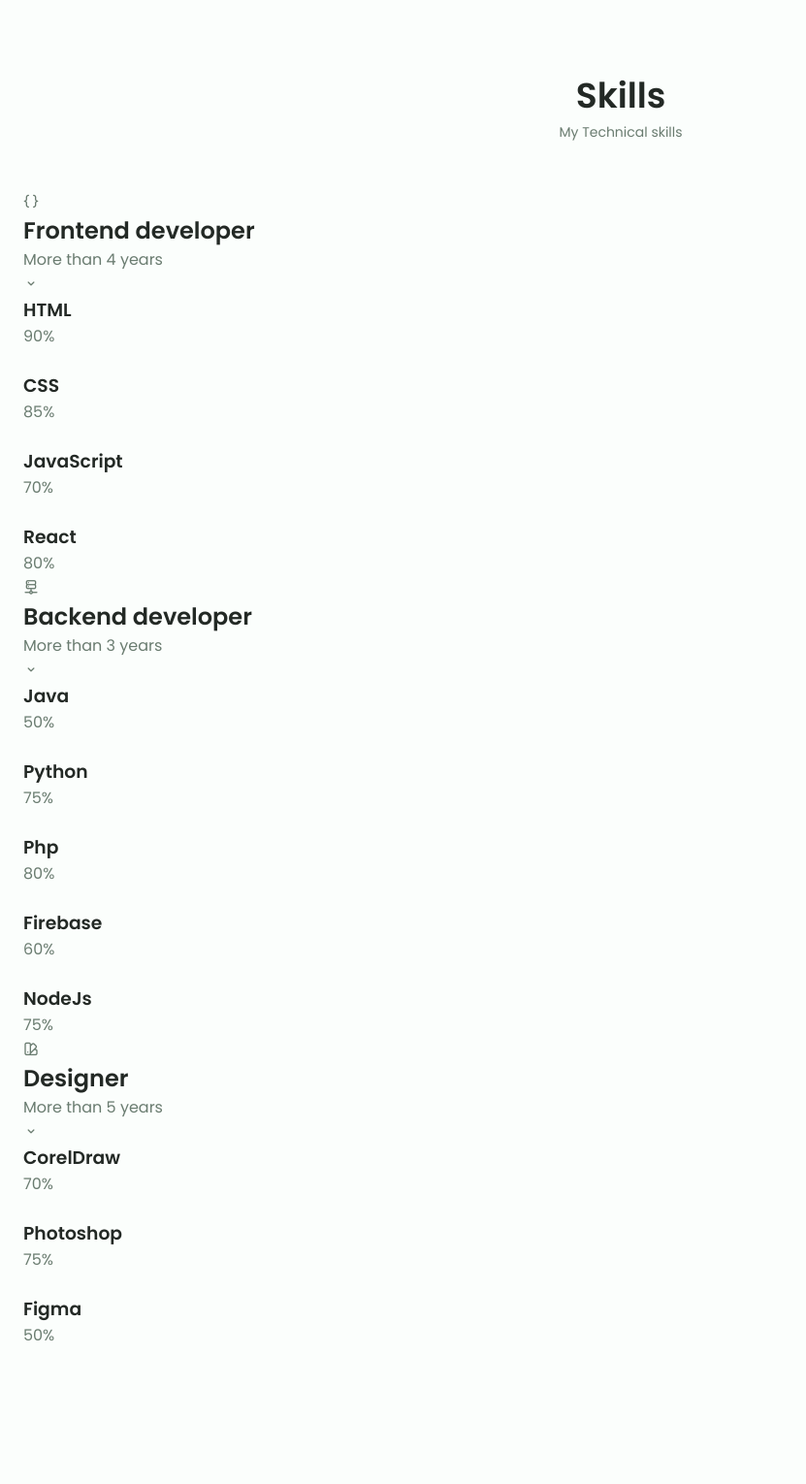
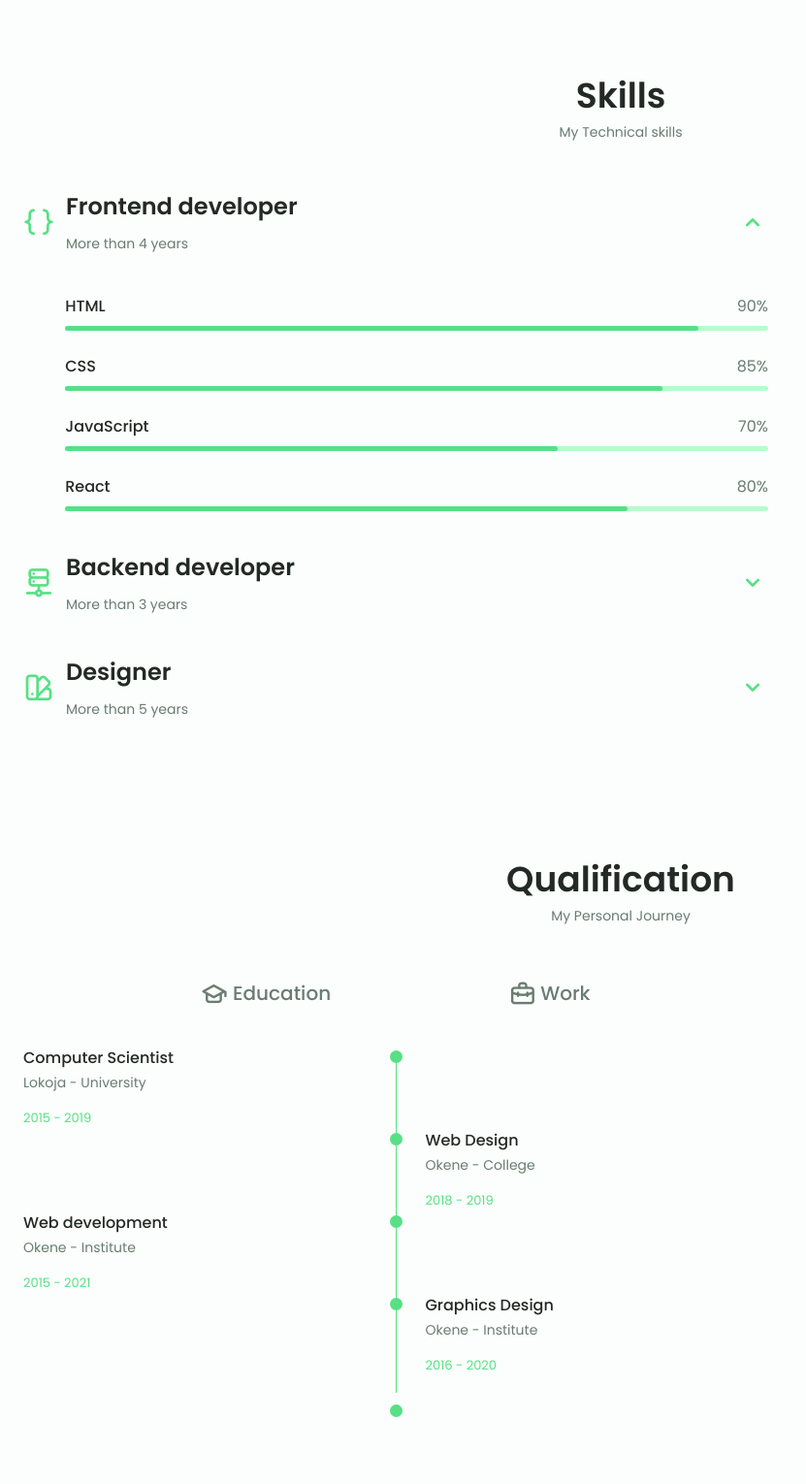
Before and after one commit to Abdul017/my-portfolio, a PHP site: page / in a window 1280 px wide. Shown: the part 1843-3373 px from the top of the page at 97% size, without its empty margins (0-831 px from the left). Before the commit the page ends 3226 px from the top, so only its background shows below. Run offline with PHP 8.4, Linux system fonts and the light colour scheme.

Commit message:
Added The Qualification section with styling and tabs

```diff
--- a/assets/css/style.css
+++ b/assets/css/style.css
@@ -13,6 +13,7 @@
 /* Hue is a degree on the color wheel from 0 to 360. 0 is red, 120 is green and 240 blue */
 
     /* HSL COLOR MODE */
+
 
     --first-color: hsl(var(--hue-color), 69%, 61%);
     --first-color-second: hsl(var(--hue-color), 69%, 61%);
@@ -405,3 +406,210 @@
 }
 
 /* skills */
+.skills__container{
+    row-gap: 0;
+}
+
+.skills__header{
+    display: flex;
+    align-items: center;
+    margin-bottom: var(--mb-2-5);
+    cursor: pointer;
+}
+
+.skills__icon,
+.skills__arrow{
+    font-size: 2rem;
+    color: var(--first-color);
+}
+
+.skills__icon{
+    margin-right: var(--mb-0-75);
+}
+
+.skills__title{
+    font-size: var(--h3-font-size);
+}
+
+.skills__subtitle{
+    font-size: var(--small-font-size);
+    color: var(--text-color-lighter);
+}
+
+.skills__arrow{
+    margin-left: auto;
+    transition: .4s;
+}
+
+.skills__list{
+    row-gap: 1.5rem;
+    padding-left: 2.7rem;
+}
+
+.skills__titles{
+    display: flex;
+    justify-content: space-between;
+    margin-bottom: var(--mb-0-5);
+}
+.skills__name{
+    font-size: var(--normal-font-size);
+    font-weight: var(--font-medium);
+}
+
+.skills__bar,
+.skills__percentage{
+    height: 5px;
+    border-radius: .25rem;
+}
+
+.skills__bar{
+    background-color: var(--first-color-lighter);
+}
+
+.skills__percentage{
+    display: block;
+    background-color: var(--first-color);
+}
+
+.skills__html{
+    width: 90%;
+}
+
+.skills__css{
+    width: 85%;
+}
+
+.skills__js{
+    width: 70%;
+}
+
+.skills__react{
+    width: 80%;
+}
+
+.skills__java{
+    width: 50%;
+}
+
+.skills__python{
+    width: 75%;
+}
+
+.skills__php{
+    width: 80%;
+}
+
+.skills__firebase{
+    width: 60%;
+}
+
+.skills__node{
+    width: 75%;
+}
+
+.skills__corel{
+    width: 70%;
+}
+
+.skills__photoshop{
+    width: 75%;
+}
+
+.skills__figma{
+    width: 50%;
+}
+
+.skills__close .skills__list{
+    height: 0;
+    overflow: hidden;
+}
+
+.skills__open .skills__list{
+    height: max-content;
+    margin-bottom: var(--mb-2-5);
+}
+
+.skills__open .skills__arrow{
+    transform: rotate(-180deg);
+}
+/* Qualification */
+
+.qualification__tabs{
+    display: flex;
+    justify-content: space-evenly;
+    margin-bottom: var(--mb-2);
+}
+
+.qualification__button{
+    font-size: var(--h3-font-size);
+    font-weight: var(--font-medium);
+    cursor: pointer;
+}
+
+.qualification__button:hover{
+    color: var(--first-color);
+}
+
+.qualification__icon{
+    font-size: 1.8rem;
+    margin-right: var(--mb-0-25);
+}
+
+.qualification__data{
+    display: grid;
+    grid-template-columns: 1fr max-content 1fr;
+    column-gap: 1.5rem;
+}
+
+.qualification__title{
+    font-size: var(--normal-font-size);
+    font-weight: var(--font-medium);
+}
+
+.qualification__subtitle{
+    display: inline-block;
+    font-size: var(--small-font-size);
+    margin-bottom: var(--mb-1);
+
+}
+
+.qualification__calender{
+    font-size: var(--smaller-font-size);
+    color: var(--text-color-light);
+}
+
+.qualification__rounder{
+    display: inline-block;
+    width: 13px;
+    height: 13px;
+    background-color: var(--first-color);
+    border-radius: 50%;
+}
+
+.qualification__line{
+    display: block;
+    width: 1px;
+    height: 100%;
+    background-color: var(--first-color);
+    transform: translate(6px, -7px);
+}
+
+
+.qualification__content{
+    display: none;
+}
+
+.qualification__active[data-content]{
+    display: block;
+}
+
+.qualification__button .qualification__active{
+    color: var(--first-color);
+}
+/* Services */
+
+
+/* Active Modal */
+
+
+/* PORTFOLIO */
--- a/assets/js/main.js
+++ b/assets/js/main.js
@@ -24,3 +24,49 @@
 }
 
 navLink.forEach(n => n.addEventListener('click', linkAction))
+
+// Accordion Skills
+const skillsContent = document.getElementsByClassName('skills__content'),
+    skillsHeader = document.querySelectorAll('.skills__header')
+
+function toggleSkills(){
+    let itemClass = this.parentNode.className
+
+    for(i= 0; i < skillsContent.length; i++){
+        skillsContent[i].className = 'skills__content skills__close'
+    }
+
+    if(itemClass === 'skills__content skills__close'){
+        this.parentNode.className = 'skills__content skills__open'
+    }
+
+}
+
+
+skillsHeader.forEach((el) => {
+    el.addEventListener('click', toggleSkills)
+})
+
+
+// Qualification tabs
+
+const tabs = document.querySelectorAll('[data-target]'),
+    tabContents = document.querySelectorAll('[data-content]')
+
+tabs.forEach(tab => {
+    tab.addEventListener('click', () => {
+        const target = document.querySelector(tab.dataset.target)
+
+
+        tabContents.forEach(tabContent => {
+            tabContent.classList.remove('qualification__active')
+        })
+        target.classList.add('qualification__active')
+
+        tab.forEach(tab => {
+            tab.classList.remove('qualification__active')
+        })
+
+        tab.classList.add('qualification__active')
+    })
+})
--- a/index.html
+++ b/index.html
@@ -172,11 +172,11 @@
             <div class="skills__container container grid">
                 <div>
                     <!-- skill 1 -->
-                    <div class="skills__content">
+                    <div class="skills__content skills__open">
                         <div class="skills__header">
                             <i class="uil uil-brackets-curly skills__icon"></i>
                             <div>
-                                <h1 class="skills__title">Frontend developer</h1>
+                                <h1 class="skills__titles">Frontend developer</h1>
                                 <span class="skills__subtitle">More than 4 years</span>
                             </div>
 
@@ -184,7 +184,7 @@
                         </div>
                         <div class="skills__list grid">
                             <div class="skills__data">
-                                <div class="skills__title">
+                                <div class="skills__titles">
                                     <h3 class="skills__name">HTML</h3>
                                     <span class="skills__number">90%</span>
                                 </div>
@@ -193,7 +193,7 @@
                                 </div>
                             </div>
                             <div class="skills__data">
-                                <div class="skills__title">
+                                <div class="skills__titles">
                                     <h3 class="skills__name">CSS</h3>
                                     <span class="skills__number">85%</span>
                                 </div>
@@ -202,7 +202,7 @@
                                 </div>
                             </div>
                             <div class="skills__data">
-                                <div class="skills__title">
+                                <div class="skills__titles">
                                     <h3 class="skills__name">JavaScript</h3>
                                     <span class="skills__number">70%</span>
                                 </div>
@@ -211,7 +211,7 @@
                                 </div>
                             </div>
                             <div class="skills__data">
-                                <div class="skills__title">
+                                <div class="skills__titles">
                                     <h3 class="skills__name">React</h3>
                                     <span class="skills__number">80%</span>
                                 </div>
@@ -222,11 +222,11 @@
                         </div>
                     </div>
                     <!-- skill 2 -->
-                    <div class="skills__content">
+                    <div class="skills__content skills__close">
                         <div class="skills__header">
                             <i class="uil uil-server-network skills__icon"></i>
                             <div>
-                                <h1 class="skills__title">Backend developer</h1>
+                                <h1 class="skills__titles">Backend developer</h1>
                                 <span class="skills__subtitle">More than 3 years</span>
                             </div>
 
@@ -234,7 +234,7 @@
                         </div>
                         <div class="skills__list grid">
                             <div class="skills__data">
-                                <div class="skills__title">
+                                <div class="skills__titles">
                                     <h3 class="skills__name">Java</h3>
                                     <span class="skills__number">50%</span>
                                 </div>
@@ -243,7 +243,7 @@
                                 </div>
                             </div>
                             <div class="skills__data">
-                                <div class="skills__title">
+                                <div class="skills__titles">
                                     <h3 class="skills__name">Python</h3>
                                     <span class="skills__number">75%</span>
                                 </div>
@@ -252,7 +252,7 @@
                                 </div>
                             </div>
                             <div class="skills__data">
-                                <div class="skills__title">
+                                <div class="skills__titles">
                                     <h3 class="skills__name">Php</h3>
                                     <span class="skills__number">80%</span>
                                 </div>
@@ -261,7 +261,7 @@
                                 </div>
                             </div>
                             <div class="skills__data">
-                                <div class="skills__title">
+                                <div class="skills__titles">
                                     <h3 class="skills__name">Firebase</h3>
                                     <span class="skills__number">60%</span>
                                 </div>
@@ -270,7 +270,7 @@
                                 </div>
                             </div>
                             <div class="skills__data">
-                                <div class="skills__title">
+                                <div class="skills__titles">
                                     <h3 class="skills__name">NodeJs</h3>
                                     <span class="skills__number">75%</span>
                                 </div>
@@ -281,11 +281,11 @@
                         </div>
                     </div>
                     <!-- skills 3 -->
-                    <div class="skills__content">
+                    <div class="skills__content skills__close">
                         <div class="skills__header">
                             <i class="uil uil-swatchbook skills__icon"></i>
                             <div>
-                                <h1 class="skills__title">Designer</h1>
+                                <h1 class="skills__titles">Designer</h1>
                                 <span class="skills__subtitle">More than 5 years</span>
                             </div>
 
@@ -293,7 +293,7 @@
                         </div>
                         <div class="skills__list grid">
                             <div class="skills__data">
-                                <div class="skills__title">
+                                <div class="skills__titles">
                                     <h3 class="skills__name">CorelDraw</h3>
                                     <span class="skills__number">70%</span>
                                 </div>
@@ -302,7 +302,7 @@
                                 </div>
                             </div>
                             <div class="skills__data">
-                                <div class="skills__title">
+                                <div class="skills__titles">
                                     <h3 class="skills__name">Photoshop</h3>
                                     <span class="skills__number">75%</span>
                                 </div>
@@ -311,7 +311,7 @@
                                 </div>
                             </div>
                             <div class="skills__data">
-                                <div class="skills__title">
+                                <div class="skills__titles">
                                     <h3 class="skills__name">Figma</h3>
                                     <span class="skills__number">50%</span>
                                 </div>
@@ -326,6 +326,208 @@
                 </div>
             </div>
         </section>
+
+
+        <!-- Qualification -->
+        <section class="section qualification" id="qualification">
+            <h2 class="section__title">
+                Qualification
+            </h2>
+            <span class="section__subtitle">
+                My Personal Journey
+            </span>
+
+            <div class="qualification__container container">
+                <div class="qualification__tabs">
+                    <div class="qualification__button button--flex qualification__active" data-target="#education">
+                        <i class="uil uil-graduation-cap qualification__icon"></i>
+                        Education
+                    </div>
+                    <div class="qualification__button button--flex" data-target="#work">
+                        <i class="uil uil-briefcase-alt qualification__icon"></i>
+                        Work
+                    </div>
+                </div>
+
+
+                <div class="qualification__sections">
+                    <!-- Qualification content 1 -->
+                    <div class="qualification__content qualification__active" data-content id="education">
+                        <!-- qualification 1 -->
+                        <div class="qualification__data">
+                            <div>
+                                <h3 class="qualification__title">Computer Scientist</h3>
+                                <span class="qualification__subtitle">Lokoja - University</span>
+                                <div class="qualification__calender">
+                                    <i class="uil uil-calender-alt"></i>
+                                    2015 - 2019
+                                </div>
+                            </div>
+
+                            <div>
+                                <span class="qualification__rounder"></span>
+                                <span class="qualification__line"></span>
+                            </div>
+                        </div>
+                        <!-- qualification 2 -->
+                        <div class="qualification__data">
+                            <div></div>
+
+                            <div>
+                                <span class="qualification__rounder"></span>
+                                <span class="qualification__line"></span>
+                            </div>
+
+                            <div>
+                                <h3 class="qualification__title">Web Design</h3>
+                                <span class="qualification__subtitle">Okene - College</span>
+                                <div class="qualification__calender">
+                                    <i class="uil uil-calender-alt"></i>
+                                    2018 - 2019
+                                </div>
+                            </div>
+
+                        </div>
+                        <!-- qualification 3 -->
+                        <div class="qualification__data">
+
+
+                            <div>
+                                <h3 class="qualification__title">Web development</h3>
+                                <span class="qualification__subtitle">Okene - Institute</span>
+                                <div class="qualification__calender">
+                                    <i class="uil uil-calender-alt"></i>
+                                    2015 - 2021
+                                </div>
+                            </div>
+
+                            <div>
+                                <span class="qualification__rounder"></span>
+                                <span class="qualification__line"></span>
+                            </div>
+
+                        </div>
+                        <!-- qualification 4 -->
+                        <div class="qualification__data">
+                            <div></div>
+
+                            <div>
+                                <span class="qualification__rounder"></span>
+                                <span class="qualification__line"></span>
+                                <span class="qualification__rounder"></span>
+                            </div>
+                            <div>
+                                <h3 class="qualification__title">Graphics Design</h3>
+                                <span class="qualification__subtitle">Okene - Institute</span>
+                                <div class="qualification__calender">
+                                    <i class="uil uil-calender-alt"></i>
+                                    2016 - 2020
+                                </div>
+                            </div>
+
+                        </div>
+                    </div>
+
+
+
+                    <!-- Qualification content 2 -->
+                    <div class="qualification__content" data-content id="work">
+                        <!-- qualification 1 -->
+                        <div class="qualification__data">
+                            <div>
+                                <h3 class="qualification__title">Software Developer</h3>
+                                <span class="qualification__subtitle">MiTech - Nigeria</span>
+                                <div class="qualification__calender">
+                                    <i class="uil uil-calender-alt"></i>
+                                    2018 - 2019
+                                </div>
+                            </div>
+
+                            <div>
+                                <span class="qualification__rounder"></span>
+                                <span class="qualification__line"></span>
+                            </div>
+                        </div>
+                        <!-- qualification 2 -->
+                        <div class="qualification__data">
+                            <div></div>
+
+                            <div>
+                                <span class="qualification__rounder"></span>
+                                <span class="qualification__line"></span>
+                            </div>
+
+                            <div>
+                                <h3 class="qualification__title">Web Designer</h3>
+                                <span class="qualification__subtitle">FullLab - Lokoja</span>
+                                <div class="qualification__calender">
+                                    <i class="uil uil-calender-alt"></i>
+                                    2018 - 2019
+                                </div>
+                            </div>
+
+                        </div>
+                        <!-- qualification 3 -->
+                        <div class="qualification__data">
+
+
+                            <div>
+                                <h3 class="qualification__title">Frontend Developer</h3>
+                                <span class="qualification__subtitle">Okene - Institute</span>
+                                <div class="qualification__calender">
+                                    <i class="uil uil-calender-alt"></i>
+                                    2020 - 2021
+                                </div>
+                            </div>
+
+                            <div>
+                                <span class="qualification__rounder"></span>
+                                <span class="qualification__line"></span>
+                            </div>
+
+                        </div>
+                        <!-- qualification 4 -->
+                        <div class="qualification__data">
+                            <div></div>
+
+                            <div>
+                                <span class="qualification__rounder"></span>
+                                <span class="qualification__line"></span>
+                                <span class="qualification__rounder"></span>
+                            </div>
+                            <div>
+                                <h3 class="qualification__title">Graphics Designer</h3>
+                                <span class="qualification__subtitle">Okene - Institute</span>
+                                <div class="qualification__calender">
+                                    <i class="uil uil-calender-alt"></i>
+                                    2016 - 2020
+                                </div>
+                            </div>
+
+                        </div>
+                    </div>
+
+                </div>
+            </div>
+        </section>
+
+
+        <!-- Services -->
+
+
+
+        <!-- Portfolio -->
+
+
+        <!-- Project in Mind -->
+
+
+
+        <!-- Testimonial -->
+
+
+
+        <!-- Contact me -->
     </main>
 
     <!-- FOOTER -->
```
